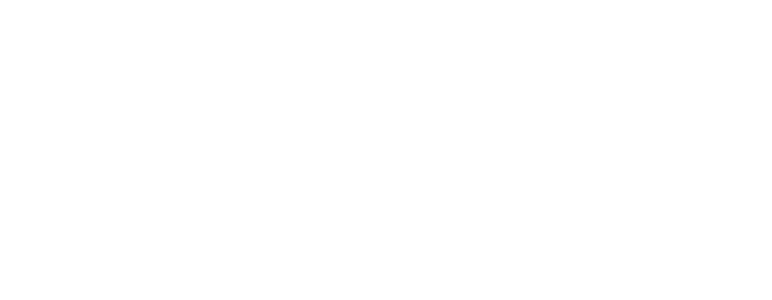
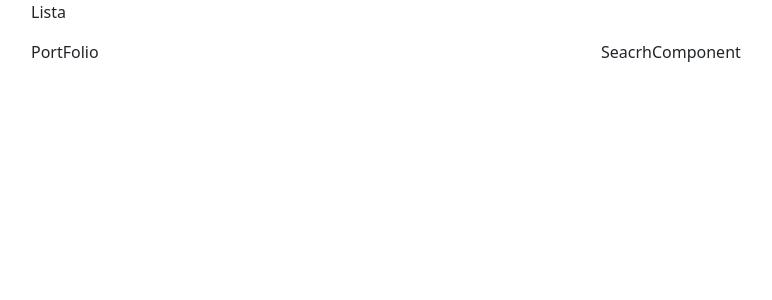
Before and after one commit to aelohim/YGO, a React (Create React App) app: page / in a window 1280 px wide. Shown: the top 300 px of the page, without its empty margins (51-823 px from the left). Built offline with nearby package versions, Linux system fonts and the light colour scheme.

Commit message:
componentes y manquetacion

```diff
--- a/src/App.js
+++ b/src/App.js
@@ -1,10 +1,11 @@
 import './App.css';
+import HomeComponent from './components/home';
 
 
 function App() {
   return (
-    <div>
-    </div>
+    <HomeComponent>
+    </HomeComponent>
   );
 }
 
--- /dev/null
+++ b/src/components/filter/index.js
@@ -0,0 +1,11 @@
+import React from "react";
+
+export default function FilterComponent() {
+    return (
+        <>
+            <div>
+                <p>Lista</p>
+            </div>
+        </>
+    )
+};
--- /dev/null
+++ b/src/components/home/index.js
@@ -0,0 +1,27 @@
+import React from 'react';
+import { Container, Row, Col } from 'react-bootstrap';
+import FilterComponent from '../filter';
+import SearchcontainerComponent from '../searchcontainer';
+import PortfolioComponent from '../portfolio';
+
+export default function HomeComponent() {
+    return (
+        <>
+            <Container>
+                <Row>
+                    <Col>
+                        <FilterComponent></FilterComponent>
+                    </Col>
+                </Row>
+                <Row>
+                    <Col>
+                        <PortfolioComponent></PortfolioComponent>
+                    </Col>
+                    <Col>
+                        <SearchcontainerComponent></SearchcontainerComponent>
+                    </Col>
+                </Row>
+            </Container>
+        </>
+    )
+};
--- /dev/null
+++ b/src/components/portfolio/index.js
@@ -0,0 +1,11 @@
+import React from "react";
+
+export default function PortfolioComponent() {
+    return (
+        <>
+            <div>
+                PortFolio
+            </div>
+        </>
+    )
+};
--- /dev/null
+++ b/src/components/searchcontainer/index.js
@@ -0,0 +1,11 @@
+import React from "react";
+
+export default function SearchcontainerComponent() {
+    return (
+        <>
+            <div>
+                SeacrhComponent
+            </div>
+        </>
+    )
+};
```
